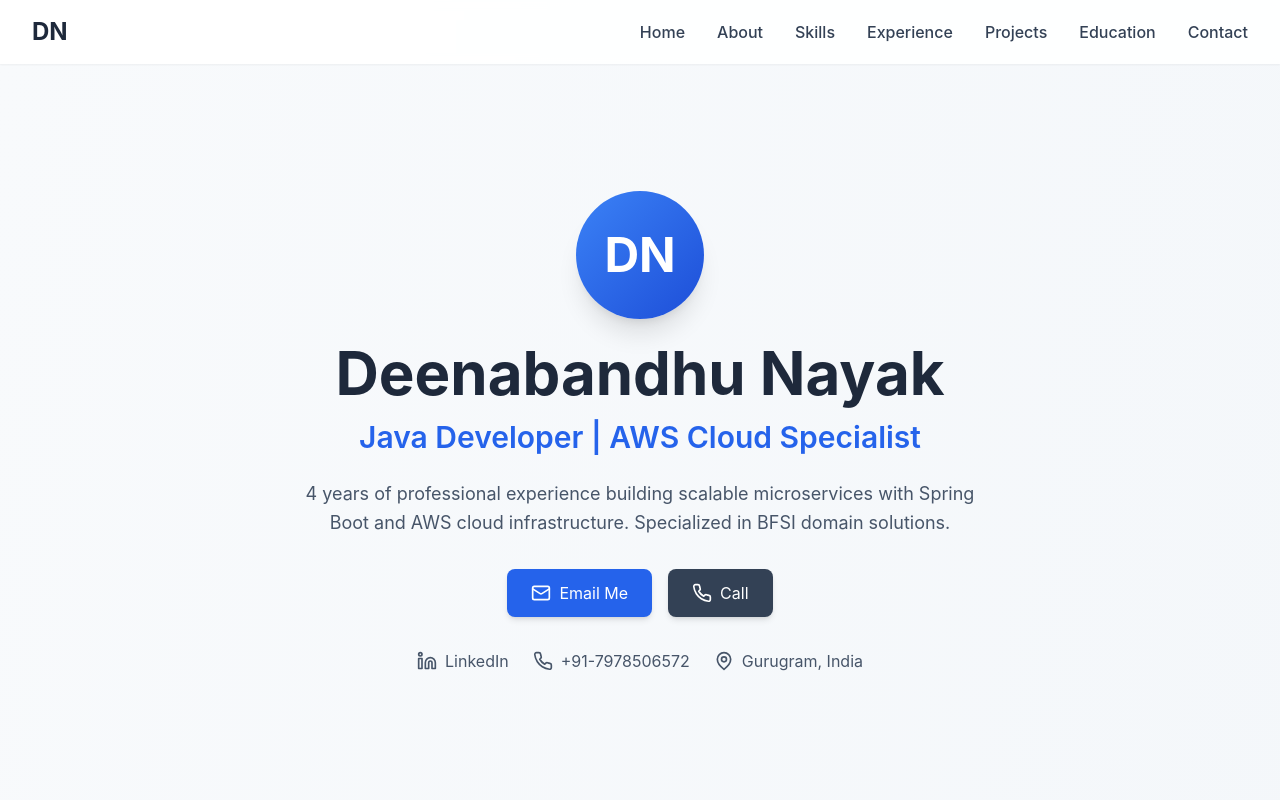
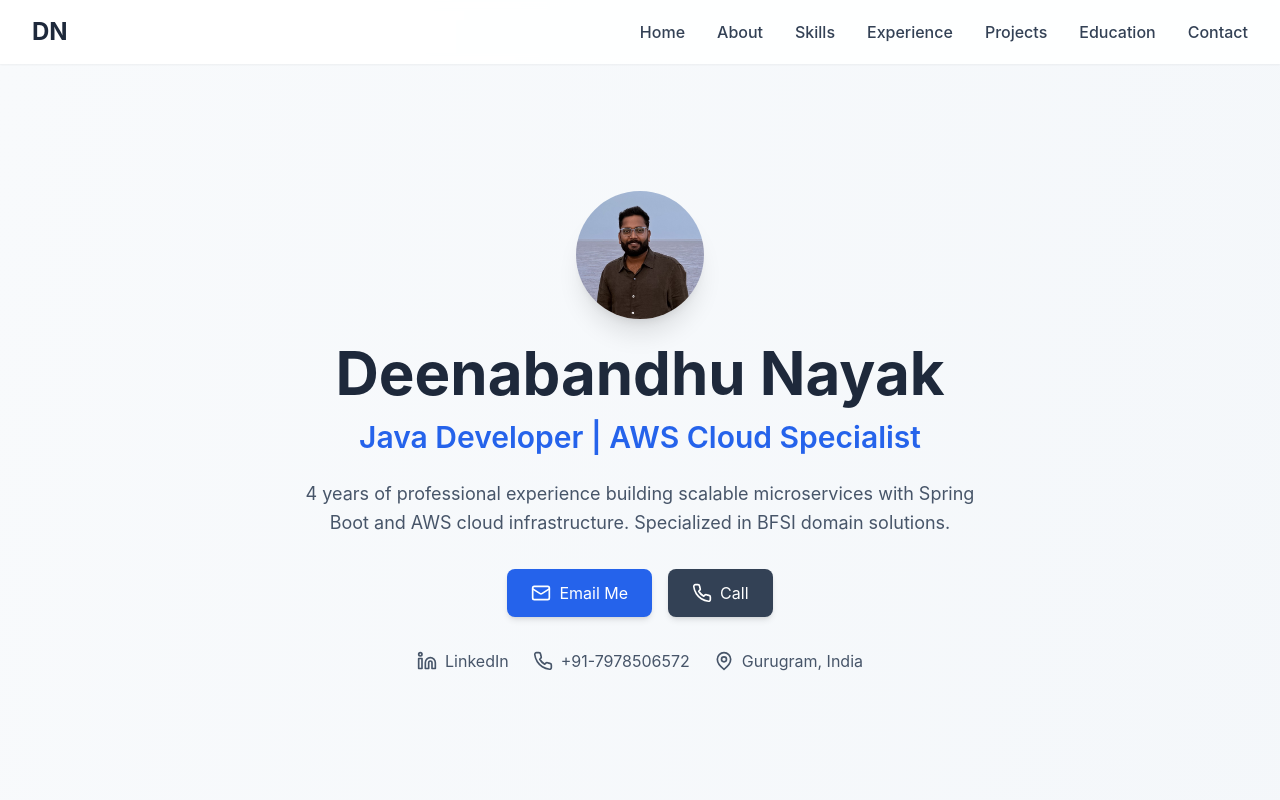
Before and after one commit to Deenabandhu1999/Deenabadhu_Nayak_Portfolio, a React (Vite) app: page / in a window 1280 px wide. Shown: the top 800 px of the page. Built offline with nearby package versions, Linux system fonts and the light colour scheme.

Commit message:
Updated Hero.tsx

```diff
--- a/src/components/Hero.tsx
+++ b/src/components/Hero.tsx
@@ -5,8 +5,12 @@ export default function Hero() {
     <section id="home" className="min-h-screen flex items-center justify-center pt-16 px-4">
       <div className="max-w-4xl mx-auto text-center">
         <div className="mb-8">
-          <div className="w-32 h-32 mx-auto mb-6 bg-gradient-to-br from-blue-500 to-blue-700 rounded-full flex items-center justify-center text-white text-5xl font-bold shadow-xl">
-            DN
+          <div className="w-32 h-32 mx-auto mb-6 rounded-full overflow-hidden shadow-xl">
+            <img
+              src="/IMG_0614.jpg"
+              alt="Deenabandhu Nayak"
+              className="w-full h-full object-cover"
+            />
           </div>
           <h1 className="text-5xl md:text-6xl font-bold text-slate-800 mb-4">
             Deenabandhu Nayak
```
